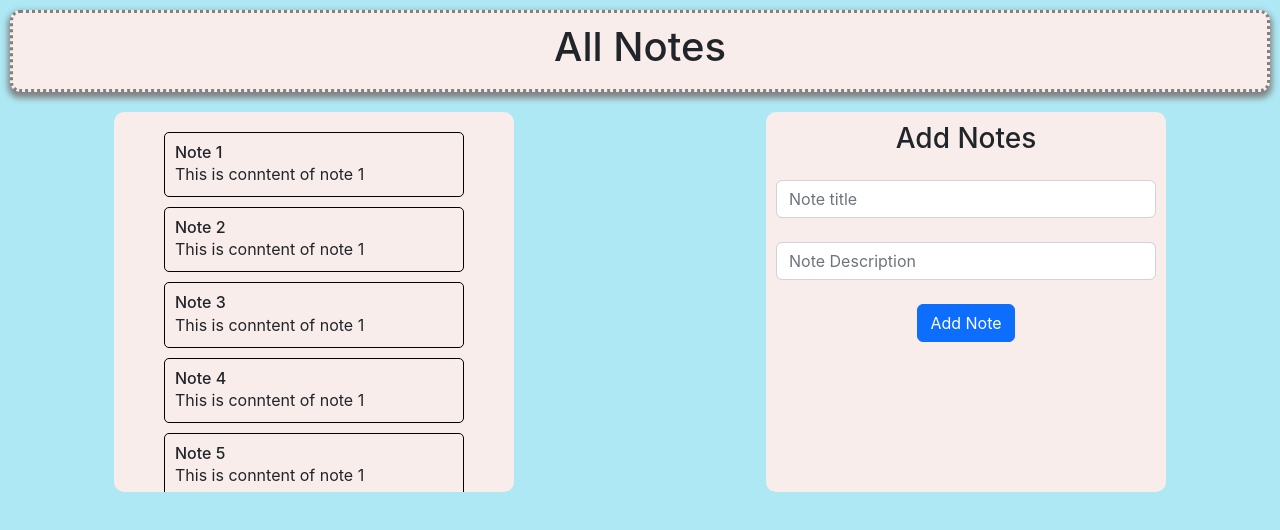
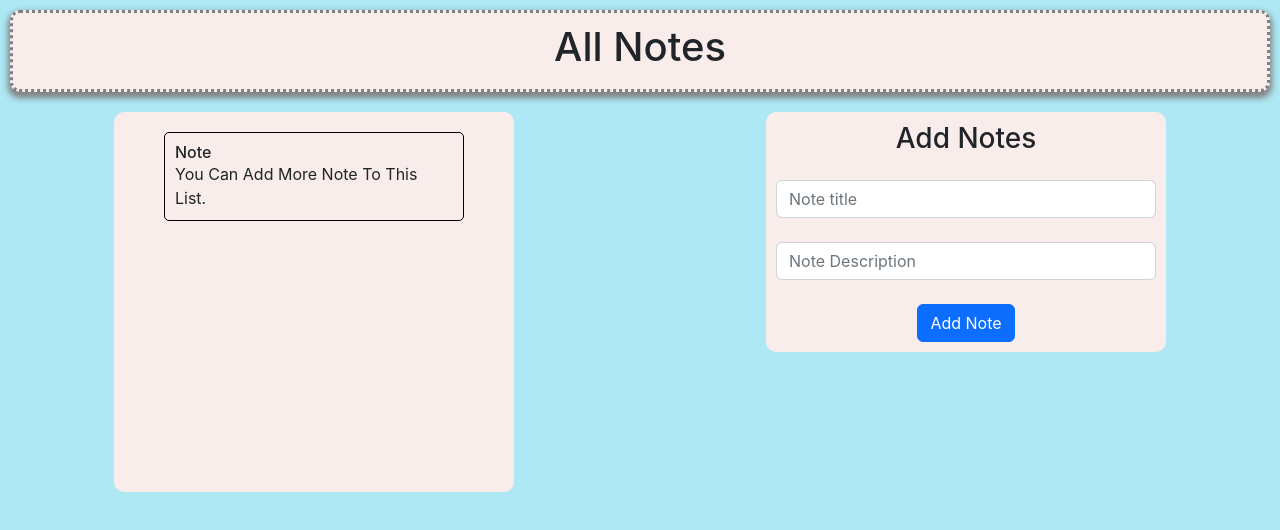
Before and after one commit to AvishkarMandlik/tiny-notes, a React (Create React App) app: page / in a window 1280 px wide. Shown: the top 530 px of the page. Built offline with nearby package versions, Linux system fonts and the light colour scheme.

Commit message:
feat: add note

```diff
--- a/src/views/Home/Home.css
+++ b/src/views/Home/Home.css
@@ -19,7 +19,7 @@ border: 3px dotted grey;
     margin-left: auto;
     margin-right: auto;
     border-radius: 10px;
-    max-height: 380px;
+    height: 380px;
     overflow-y:scroll;
 }
 
@@ -30,5 +30,5 @@ border: 3px dotted grey;
     margin-left: auto;
     margin-right: auto;
     border-radius: 10px;
-    height: 380px;
+    max-height: 380px;
 }
--- a/src/views/Home/Home.js
+++ b/src/views/Home/Home.js
@@ -7,30 +7,27 @@ import Note from "./../../components/Note/Note";
 function Home() {
   const [notes, setNotes] = useState([
     {
-      title: "Note 1",
-      content: "This is conntent of note 1",
+      title: "Note",
+      content: "You Can Add More Note To This List.",
     },
-    {
-      title: "Note 2",
-      content: "This is conntent of note 1",
-    },
-    {
-      title: "Note 3",
-      content: "This is conntent of note 1",
-    },
-    {
-      title: "Note 4",
-      content: "This is conntent of note 1",
-    },
-    {
-      title: "Note 5",
-      content: "This is conntent of note 1",
-    }
   ]);
 
   const [title, setTitle] = useState("")
   const [content, setContent] = useState("")
 
+
+  function addNote(){
+    const newNote = {
+      "title":title,
+      "content":content
+    }
+    setNotes([...notes, newNote])
+
+    alert('Note added successfully')
+
+    setTitle("")
+    setContent("")
+  }
   return (
     <div>
       <div className="app-title-container">
@@ -49,13 +46,13 @@ function Home() {
             <h3 className="text-center">Add Notes</h3>
             <form>
               <div>
-                <input type="text" className="form-control mt-4" placeholder="Note title" />
+                <input type="text" onChange={(e)=>{setTitle(e.target.value)}} value={title} className="form-control mt-4" placeholder="Note title" />
               </div>
               <div>
-                <input type="text" className="form-control mt-4" placeholder="Note Description" />
+                <input type="text" onChange={(e)=>{setContent(e.target.value)}} value={content} className="form-control mt-4" placeholder="Note Description" />
               </div>
               <div className="text-center">
-                <button type="button" className="btn btn-primary mt-4">Add Note</button>
+                <button type="button" onClick={addNote} className="btn btn-primary mt-4">Add Note</button>
               </div>
             </form>
           </div>
```
